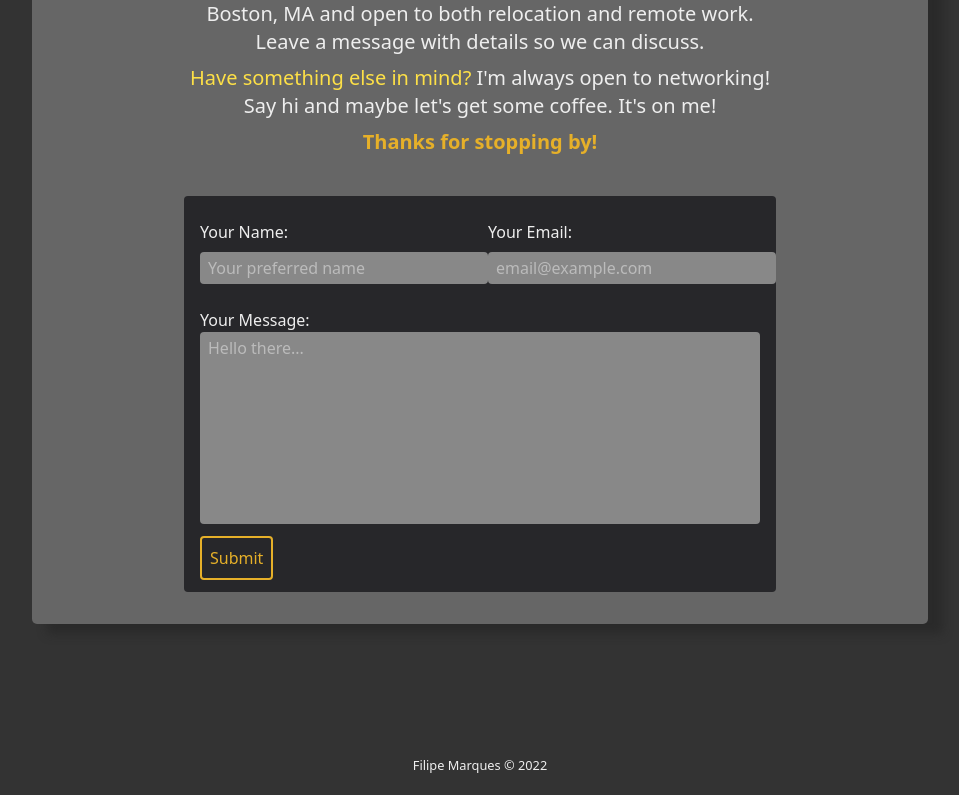
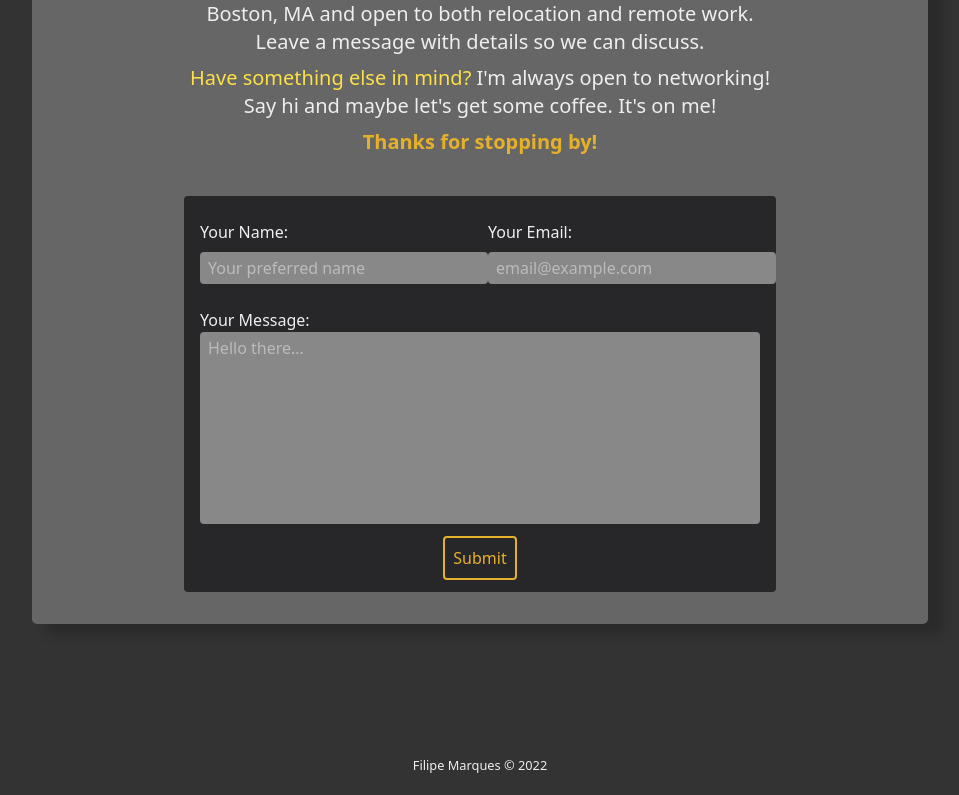
Before and after one commit to filipeqm94/portfolio, a React (Create React App) app: page / in a window 1280 px wide. Shown: the part 2326-3121 px from the top of the page, without its empty margins (160-1119 px from the left). Built offline with nearby package versions, Linux system fonts and the light colour scheme; no server answers.

Commit message:
fix form items spacing on diff viewports

```diff
--- a/src/components/Contact/index.js
+++ b/src/components/Contact/index.js
@@ -70,7 +70,7 @@ function Contact() {
                 required
                 value={toSend.from_name}
                 onChange={handleChange}
-                className='block w-full md:w-48 lg:w-64 xl:w-72 px-2 py-1 rounded bg-[#888] mt-2'
+                className='block w-full md:w-72 lg:w-56 xl:w-72 px-2 py-1 rounded bg-[#888] mt-2'
               />
             </label>
             <label className='block my-3 my-3'>
@@ -82,7 +82,7 @@ function Contact() {
                 required
                 value={toSend.reply_to}
                 onChange={handleChange}
-                className='block w-full md:w-48 lg:w-64 xl:w-72 px-2 py-1 rounded bg-[#888] mt-2'
+                className='block w-full md:w-72 lg:w-56 xl:w-72 px-2 py-1 rounded bg-[#888] mt-2'
               />
             </label>
           </div>
@@ -99,7 +99,7 @@ function Contact() {
           </label>
           <button
             type='submit'
-            className='p-2 border-2 border-[#E6B029] rounded text-[#E6B029] hover:bg-[#E6B029] hover:text-[#333]'
+            className='block mx-auto p-2 border-2 border-[#E6B029] rounded text-[#E6B029] hover:bg-[#E6B029] hover:text-[#333]'
           >
             Submit
           </button>
```
